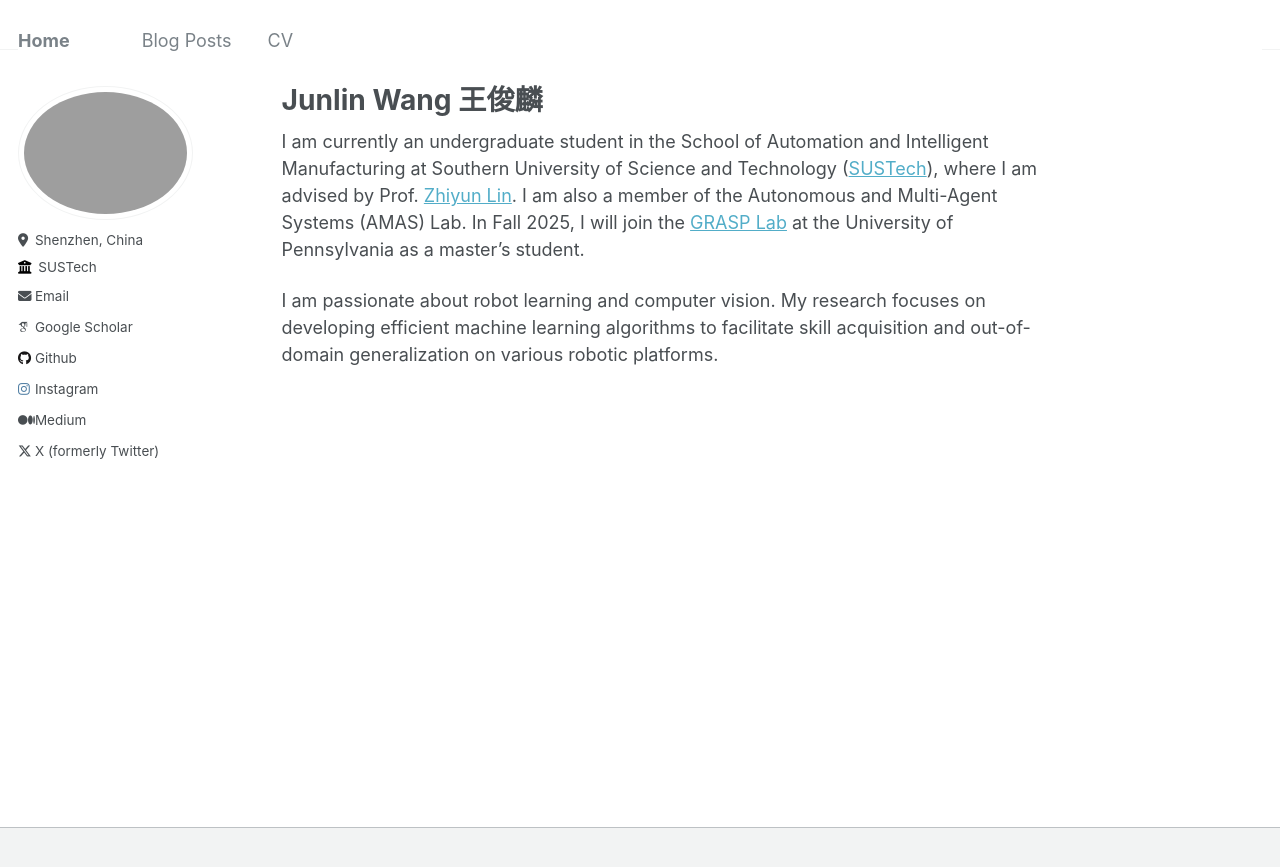
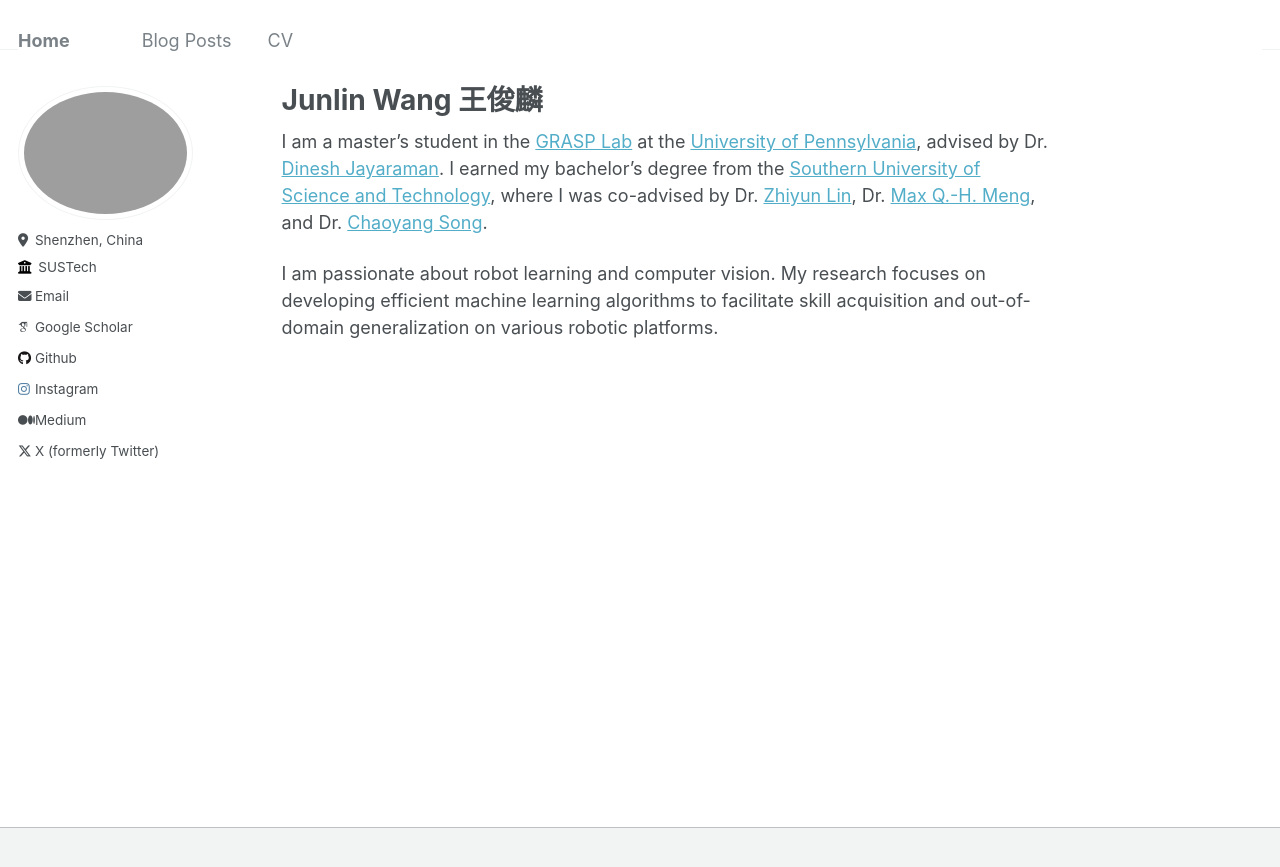
Before and after one commit to HenryWJL/HenryWJL.github.io, a Jekyll site: the page built from _pages/about.md, in a window 1280 px wide. Shown: the top 867 px of the page. Built offline with Jekyll 4.4.1, drawn with Linux system fonts in a browser that asks for light colours; some web fonts are replaced.

Commit message:
Update about.md

```diff
--- a/_pages/about.md
+++ b/_pages/about.md
@@ -7,6 +7,6 @@ redirect_from:
   - /about.html
 ---
 
-I am currently an undergraduate student in the School of Automation and Intelligent Manufacturing at Southern University of Science and Technology ([SUSTech](https://www.sustech.edu.cn/en/)), where I am advised by Prof. [Zhiyun Lin](https://scholar.google.com/citations?user=ic9y2dIAAAAJ&hl=en). I am also a member of the Autonomous and Multi-Agent Systems (AMAS) Lab. In Fall 2025, I will join the [GRASP Lab](https://www.grasp.upenn.edu/) at the University of Pennsylvania as a master's student.
+I am a master's student in the [GRASP Lab](https://www.grasp.upenn.edu/) at the [University of Pennsylvania](https://www.upenn.edu/), advised by Dr. [Dinesh Jayaraman](https://www.seas.upenn.edu/~dineshj/). I earned my bachelor’s degree from the [Southern University of Science and Technology](https://www.sustech.edu.cn/en/), where I was co-advised by Dr. [Zhiyun Lin](https://www.sustech.edu.cn/en/faculties/zhiyunlin-2.html), Dr. [Max Q.-H. Meng](https://www.sustech.edu.cn/en/faculties/mengqinghu.html), and Dr. [Chaoyang Song](https://mee.sustech.edu.cn/en/jiaozhiyuangong/2978.html).
 
 I am passionate about robot learning and computer vision. My research focuses on developing efficient machine learning algorithms to facilitate skill acquisition and out-of-domain generalization on various robotic platforms.
```
